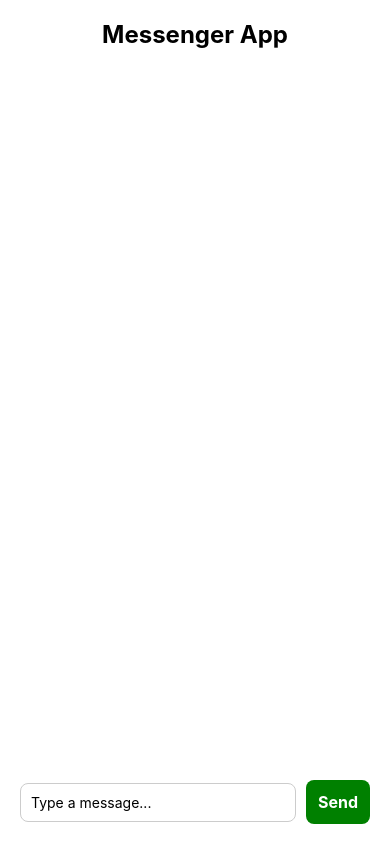
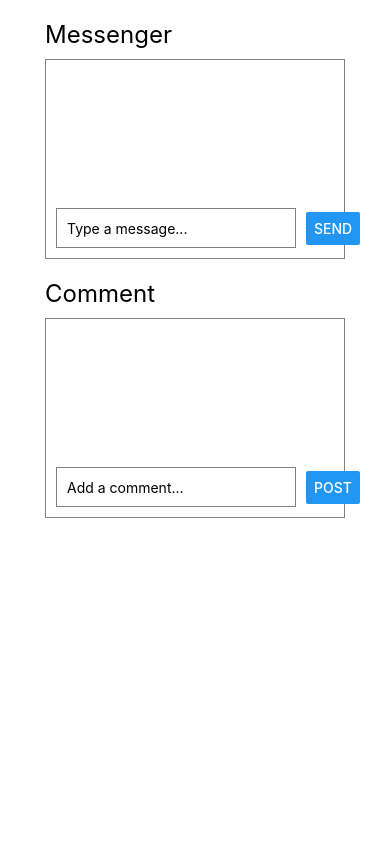
Before and after one commit to jigiecaitom/M05_Jigie_Caitom_IT_Elect1, a React Native app: screen / in a window 390 px wide. Built offline with nearby package versions, Linux system fonts and the light colour scheme.

Commit message:
Update App.js

```diff
--- a/App.js
+++ b/App.js
@@ -1,54 +1,12 @@
-import React, { useState } from "react";
-import { View, Text, TextInput, TouchableOpacity, FlatList, StyleSheet } from "react-native";
+import React from "react";
+import { ScrollView } from "react-native";
+import Messenger from "./Messenger";
 
 export default function App() {
-  const [messages, setMessages] = useState([]);
-  const [input, setInput] = useState("");
+  return (
+    <ScrollView style={{ flex: 1 }}>
+      <Messenger/>
 
-  const sendMessage = () => {
-    if (input.trim().length > 0) {
-      setMessages([...messages, { id: Date.now().toString(), text: input }]);
-      setInput("");
-    }
-  };
-
-  return (
-    <View style={styles.container}>
-      <Text style={styles.title}>Messenger App</Text>
-
-      <FlatList
-        style={{ width: "100%", marginVertical: 20 }}
-        data={messages}
-        keyExtractor={(item) => item.id}
-        renderItem={({ item }) => (
-          <View style={styles.messageBubble}>
-            <Text style={styles.messageText}>{item.text}</Text>
-          </View>
-        )}
-      />
-
-      <View style={styles.inputRow}>
-        <TextInput
-          style={styles.input}
-          value={input}
-          onChangeText={setInput}
-          placeholder="Type a message..."
-        />
-        <TouchableOpacity style={styles.sendBtn} onPress={sendMessage}>
-          <Text style={styles.btnText}>Send</Text>
-        </TouchableOpacity>
-      </View>
-    </View>
+    </ScrollView>
   );
 }
-
-const styles = StyleSheet.create({
-  container: { flex: 1, alignItems: "center", justifyContent: "center", padding: 20 },
-  title: { fontSize: 24, fontWeight: "bold", marginBottom: 20 },
-  inputRow: { flexDirection: "row", alignItems: "center", width: "100%" },
-  input: { flex: 1, borderWidth: 1, borderColor: "#ccc", padding: 10, borderRadius: 8, marginRight: 10 },
-  sendBtn: { backgroundColor: "green", padding: 12, borderRadius: 8 },
-  btnText: { color: "white", fontSize: 16, fontWeight: "bold" },
-  messageBubble: { backgroundColor: "lightgray", padding: 10, borderRadius: 8, marginBottom: 10 },
-  messageText: { fontSize: 16 },
-});
```
